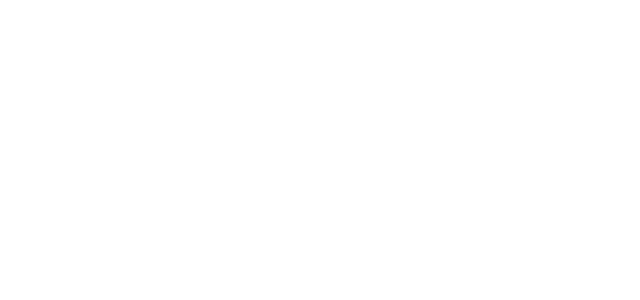
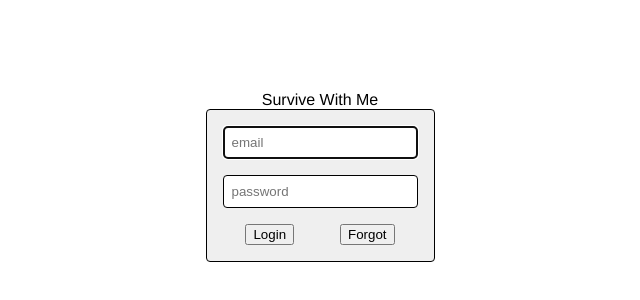
Before and after one commit to survivewithme/web, a React app: page /login in a window 1280 px wide. Shown: the part 224-524 px from the top of the page, without its empty margins (320-960 px from the left). Built offline with nearby package versions, Linux system fonts and the light colour scheme.

Commit message:
Add login and fields

```diff
--- /dev/null
+++ b/src/Login.tsx
@@ -0,0 +1,87 @@
+import React from 'react'
+
+export default class Login extends React.Component<{}> {
+  async onLogin() {
+    // Stub
+    console.log('onLogin')
+  }
+
+  async onForgot() {
+    // Stub
+    console.log('onForgot')
+  }
+
+  render() {
+    return (
+      <div
+        style={{
+          display: 'flex',
+          flex: 1,
+          alignItems: 'center',
+          justifyContent: 'center',
+          flexDirection: 'column',
+        }}
+      >
+        <div>Survive With Me</div>
+        <div
+          style={{
+            backgroundColor: '#efefef',
+            borderRadius: 4,
+            border: '1px solid black',
+            padding: 8,
+            maxWidth: 400,
+            maxHeight: 200,
+          }}
+        >
+          <div>
+            <input
+              autoFocus
+              type="text"
+              style={{
+                borderRadius: 4,
+                border: '1px solid black',
+                padding: 8,
+                margin: 8,
+                flex: 1,
+              }}
+              placeholder="email"
+            />
+          </div>
+          <div>
+            <input
+              type="password"
+              onKeyPress={(e) => {
+                if (e.key === 'Enter') {
+                  this.onLogin()
+                }
+              }}
+              style={{
+                borderRadius: 4,
+                border: '1px solid black',
+                padding: 8,
+                margin: 8,
+                flex: 1,
+              }}
+              placeholder="password"
+            />
+          </div>
+          <div
+            style={{
+              margin: 8,
+              display: 'flex',
+              justifyContent: 'space-around',
+              flexDirection: 'row',
+            }}
+          >
+            <div>
+              <button onClick={this.onLogin}>Login</button>
+            </div>
+            <div>
+              <button onClick={this.onForgot}>Forgot</button>
+            </div>
+          </div>
+        </div>
+      </div>
+    )
+  }
+}
--- a/src/index.tsx
+++ b/src/index.tsx
@@ -4,6 +4,7 @@
 import { Provider } from 'mobx-react'
 import axios from 'axios'
 import Home from './Home'
+import Login from './Login'
 import throttle from 'lodash.throttle'
 
 axios.defaults.baseURL = 'https://api.survivewithme.com'
@@ -25,6 +26,7 @@
     'style',
     `
 min-height: ${window.innerHeight}px;
+display: flex;
 `
   )
 }
@@ -35,6 +37,7 @@
   <Provider {...stores}>
     <Router>
       <Route path="/" component={Home} exact />
+      <Route path="/login" component={Login} exact />
     </Router>
   </Provider>,
   appDiv
```
